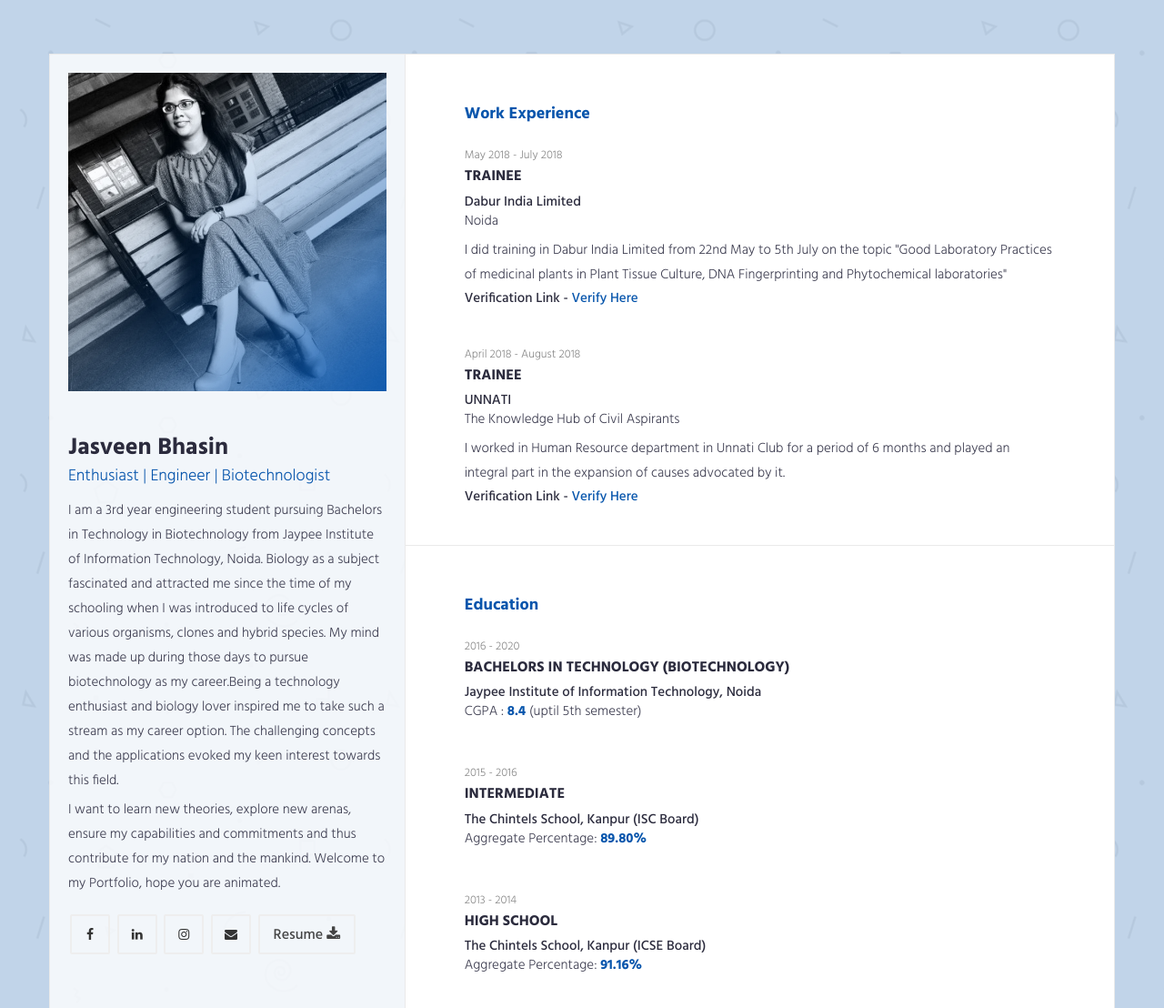
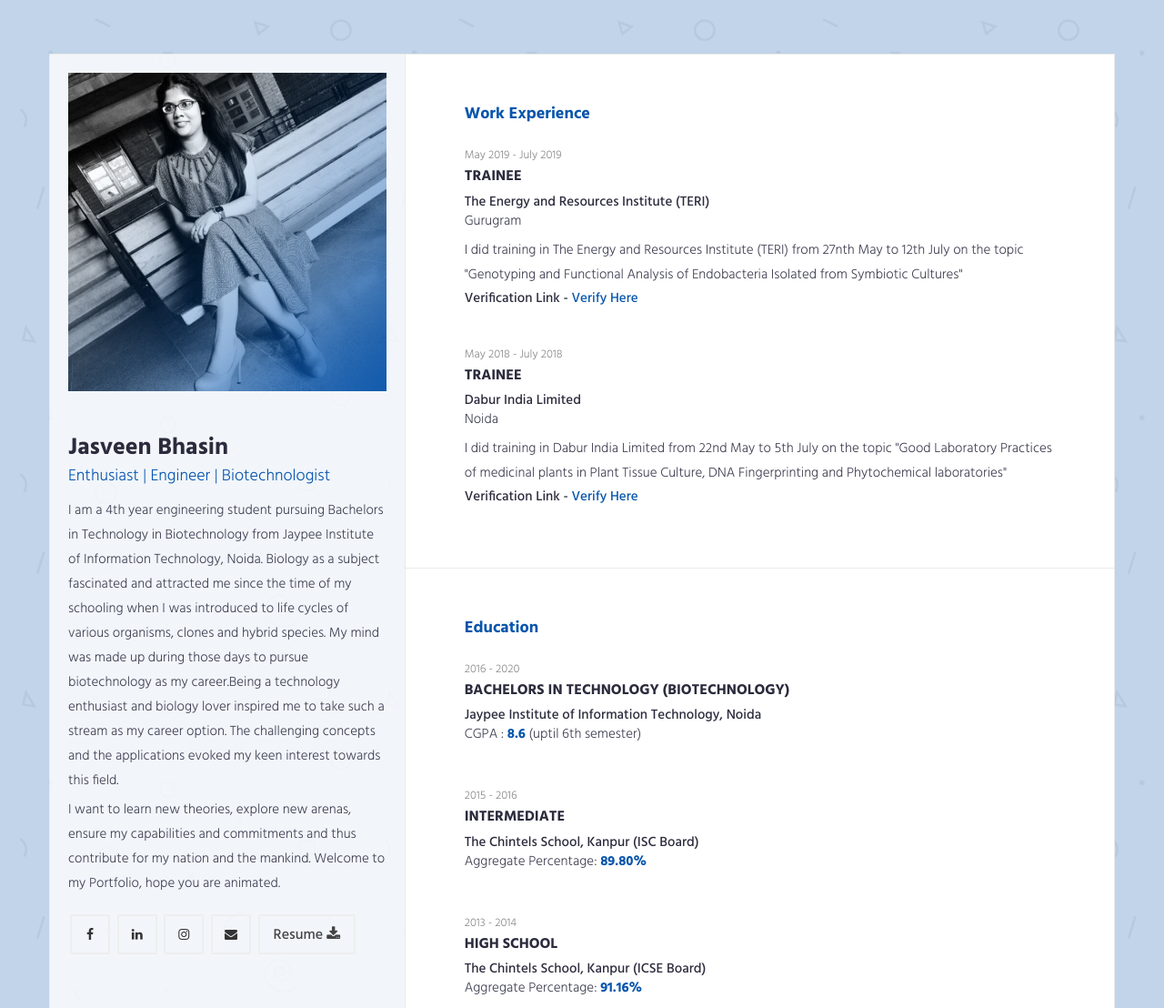
Before and after one commit to jasveenbhasin/jasveenbhasin.github.io, a plain HTML site: page index.html in a window 1280 px wide. Shown: the top 1108 px of the page at 91% size. Drawn offline with Linux system fonts and the light colour scheme.

Commit message:
Updated pages

```diff
--- a/index.html
+++ b/index.html
@@ -50,7 +50,7 @@
 
             <div class="about-text">
                 <p>
-                    I am a 3rd year engineering student pursuing Bachelors in Technology in Biotechnology from
+                    I am a 4th year engineering student pursuing Bachelors in Technology in Biotechnology from
 					Jaypee Institute of Information Technology, Noida.
 					Biology as a subject fascinated and attracted me since the time of my schooling when I was introduced to life cycles of various organisms, clones and hybrid species. My mind was made up during those days to pursue biotechnology as my career.Being a technology enthusiast and biology lover inspired me to take such a stream as my career option. The challenging concepts and the applications evoked my keen interest towards this field.
                 </p>
@@ -94,21 +94,20 @@
         <div class="row">
             <div class="col-md-12">
                 <div class="content-item">
+                    <small>May 2019 - July 2019</small>
+                    <h3>Trainee</h3>
+                    <h4>The Energy and Resources Institute (TERI)</h4>
+                    <p>Gurugram</p>
+					<p>I did training in The Energy and Resources Institute (TERI) from 27nth May to 12th July on the topic "Genotyping and Functional Analysis of Endobacteria Isolated from Symbiotic Cultures"</p>
+					<h5>Verification Link - <a href="teriVerify.pdf" target="_blank">Verify Here</a></h5>
+                </div>
+				<div class="content-item">
                     <small>May 2018 - July 2018</small>
                     <h3>Trainee</h3>
                     <h4>Dabur India Limited</h4>
                     <p>Noida</p>
 					<p>I did training in Dabur India Limited from 22nd May to 5th July on the topic "Good Laboratory Practices of medicinal plants in Plant Tissue Culture, DNA Fingerprinting and Phytochemical laboratories"</p>
 					<h5>Verification Link - <a href="daburVerify.pdf" target="_blank">Verify Here</a></h5>
-                </div>
-                <!-- .experience-item -->
-				<div class="content-item" style="margin-bottom: 0px;">
-                    <small>April 2018 - August 2018</small>
-                    <h3>Trainee</h3>
-                    <h4>UNNATI</h4>
-                    <p>The Knowledge Hub of Civil Aspirants</p>
-					<p>I worked in Human Resource department in Unnati Club for a period of 6 months and played an integral part in the expansion of causes advocated by it.</p>
-					<h5>Verification Link - <a href="Unnati_Internship.pdf" target="_blank">Verify Here</a></h5>
                 </div>
             </div>
         </div>
@@ -134,7 +133,7 @@
                     <h3>Bachelors in Technology (Biotechnology)</h3>
                     <h4>Jaypee Institute of Information Technology, Noida</h4>
 
-					<p>CGPA : <strong style="color: #0755ac">8.4</strong> (uptil 5th semester)</p>
+					<p>CGPA : <strong style="color: #0755ac">8.6</strong> (uptil 6th semester)</p>
                 </div>
                 <!-- .experience-item -->
                 <div class="content-item">
@@ -177,7 +176,7 @@
                 <div class="content-item">
                     <small>November 2018</small>
 					<h3>Project on Edible Bilayer films and coatings under GRAS Limit for food packaging</h3>
-                    <p>This study was mainly focused on replacing the conventional non-edible polyethylene and polypropylene based packaging to enhance food quality, shelf life and mechancial strength acting as barriers against mass diffusion of gasses, moisture and volatiles. This study involves the technique of encapsulation and addition of additives for delivery of functional compounds to food.</p>
+                    <p>This study was mainly focused on replacing the conventional non-edible polyethylene and polypropylene based packagings to enhance food quality, shelf life and mechancial strength acting as barriers against mass diffusion of gasses, moisture and volatiles. This study involves the technique of encapsulation and addition of additives for delivery of functional compounds to food.</p>
 					<p>The project was a combined effort of me and my colleagues Anirudh Bhatia and Divya Tiwari.</p>
 					<h6>Project Link - <a href="ProjectReport.pdf" target="_blank">See Project Here</a></h6>
                 </div>
@@ -186,7 +185,7 @@
 			<div class="col-md-12">
                 <div class="content-item">
                     <small>Currently Ongoing</small>
-					<h3>Project on Use of Pharmacogenomics to Tailor Cancer Therapeutics</h3>
+					<h3>Project on Use of Pharmacogenomics to Tailor Therapeutics</h3>
                     <p>This study is mainly focused on advances, challenges and future perspectives of personalized medicine in cancer treatment. Since we know that specific predisposition gene mutations cause cancer such as the BRCA genes in breast cancer, it would be apt if we promote the use of pharmacogenomics to develop certain tailoring therapeutics based on an individual's genetic makeup, repurposing medications and rational drug development.</p>
 					<h6>Project Link - <a href="ProjectReport1.pdf" target="_blank">See Project Progress Here</a></h6>
                 </div>
@@ -282,7 +281,7 @@
                     </p>
 					<h6>Certificate Link - <a href="Volunteer_ICSC_2018.pdf" target="_blank">Verify Here</a></h6></li>
 					<li><p>
-                    Volunteering in ICABB (International Conference on Advances in Biosciences and Biotechnology), 2019.</p>
+                    Worked as head of the Creative Team in ICABB (International Conference on Advances in Biosciences and Biotechnology), 2019.</p>
 					</li>
                 </ul>
             </div>
```
Also changed, not shown: 1 other file.
